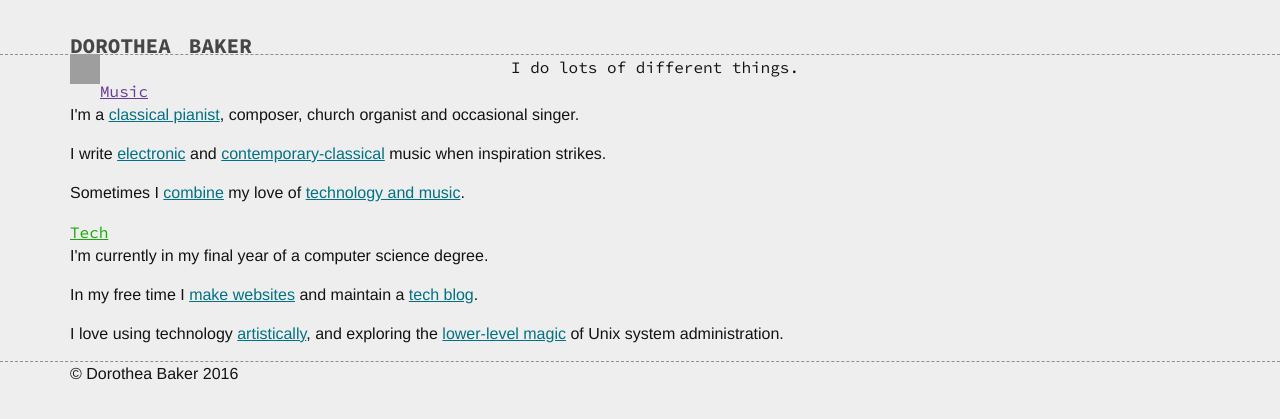
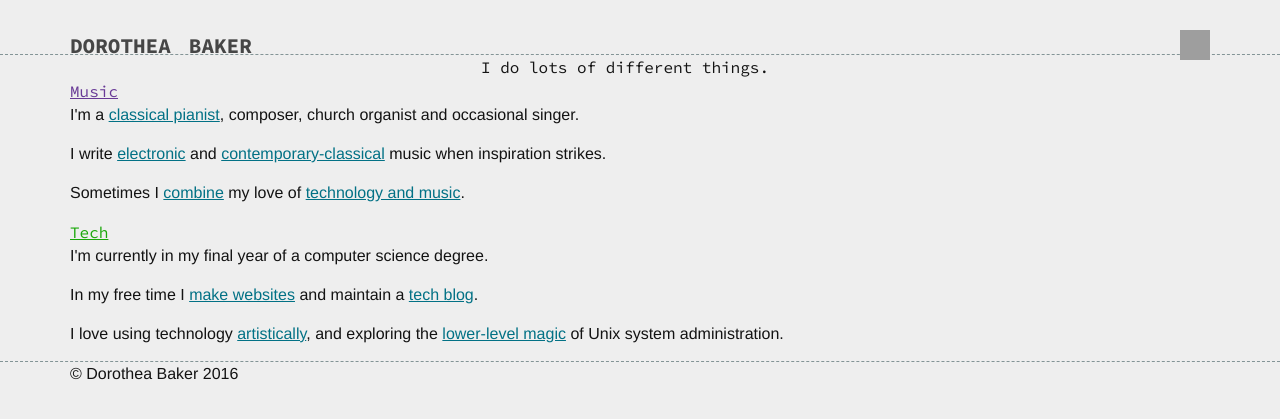
Before and after one commit to d-baker/navsite, a Jekyll site: the page built from index.html, in a window 1280 px wide. Shown: the top 419 px of the page. Built offline with Jekyll 4.4.1, drawn with Linux system fonts in a browser that asks for light colours; nearby versions of some CDN libraries; comment, search, counter and statistics services are not loaded; grey boxes are pictures that could not be loaded.

Commit message:
begin working on responsive header

```diff
--- a/_includes/header.html
+++ b/_includes/header.html
@@ -2,11 +2,11 @@
     <div class="container">
         <div class="header-wrapper">
 
-        <a id="logo" href="{{ "/index.html" | prepend: site.baseurl }}">dorothea baker</a>
-
         <div id="menubutton">
             &nbsp;
         </div>
+
+        <a id="logo" href="{{ "/index.html" | prepend: site.baseurl }}">dorothea baker</a>
 
         <nav>
             <div class="nav-list">
--- a/_sass/header.scss
+++ b/_sass/header.scss
@@ -4,7 +4,7 @@ header#main-header {
 
     #menubutton {
         background: url("/assets/icons/menu.svg") no-repeat;
-        float: left;
+        float: right;
         width: 30px;
         height: 30px;
     }
@@ -30,8 +30,8 @@ header#main-header {
     }
 
     a#logo {
+        display: block;
         color: $fg + #333;
-        text-align: right;
         text-decoration: none;
     }
 
@@ -74,8 +74,8 @@ header#main-header {
 
         nav {
             display: inline-block;
+            float: right;
             margin-left: 20px;
-            float: right;
 
             .nav-list a:hover, .nav-list .dropdown a:hover {
                 &#music-landing {
@@ -169,7 +169,6 @@ header#main-header {
                     }
 
                     &.external {
-                        // TODO credit
                         display: table;
                         background: url("/assets/icons/external-link.svg") no-repeat;
                         padding-right: 45px;
```
